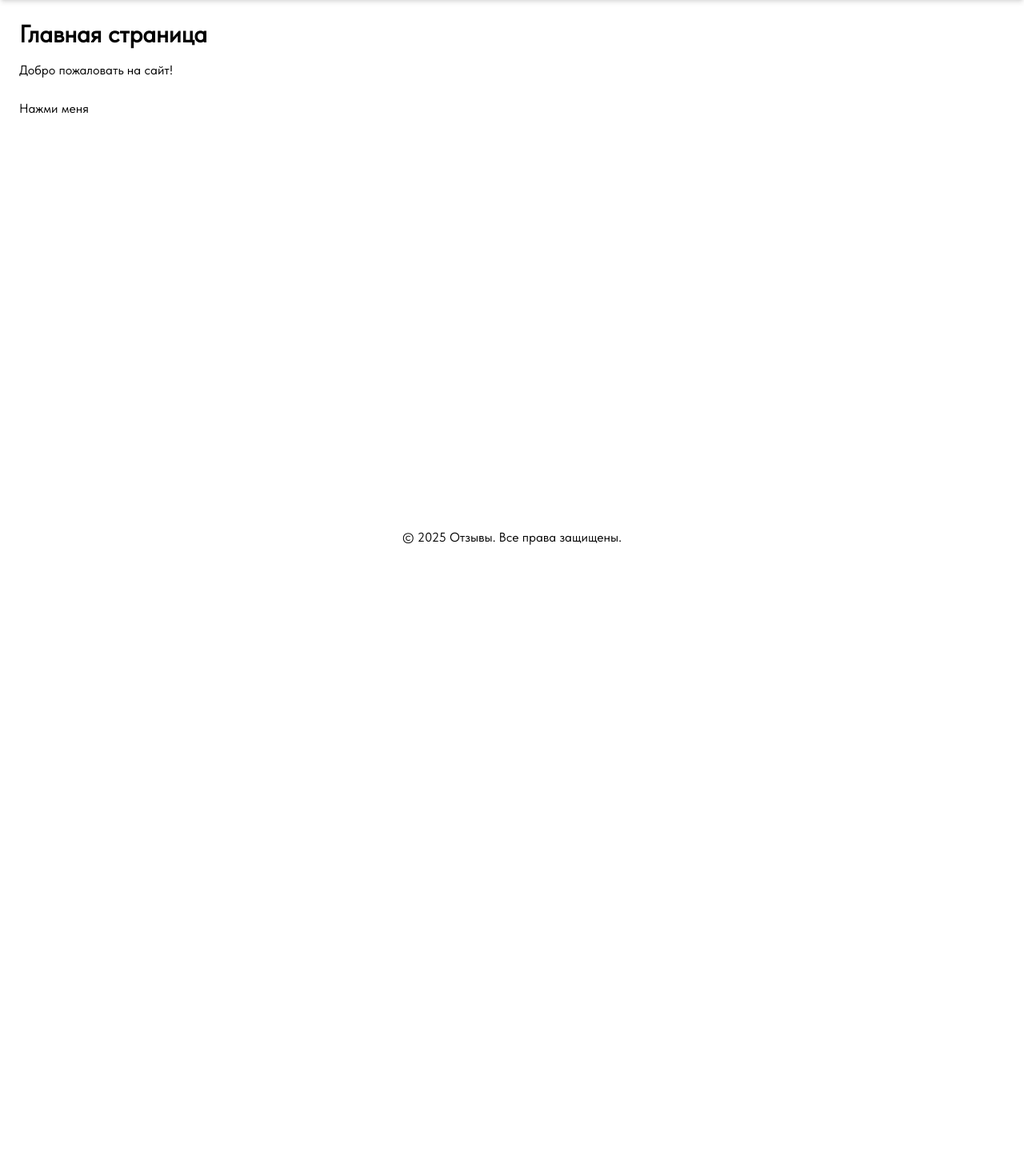
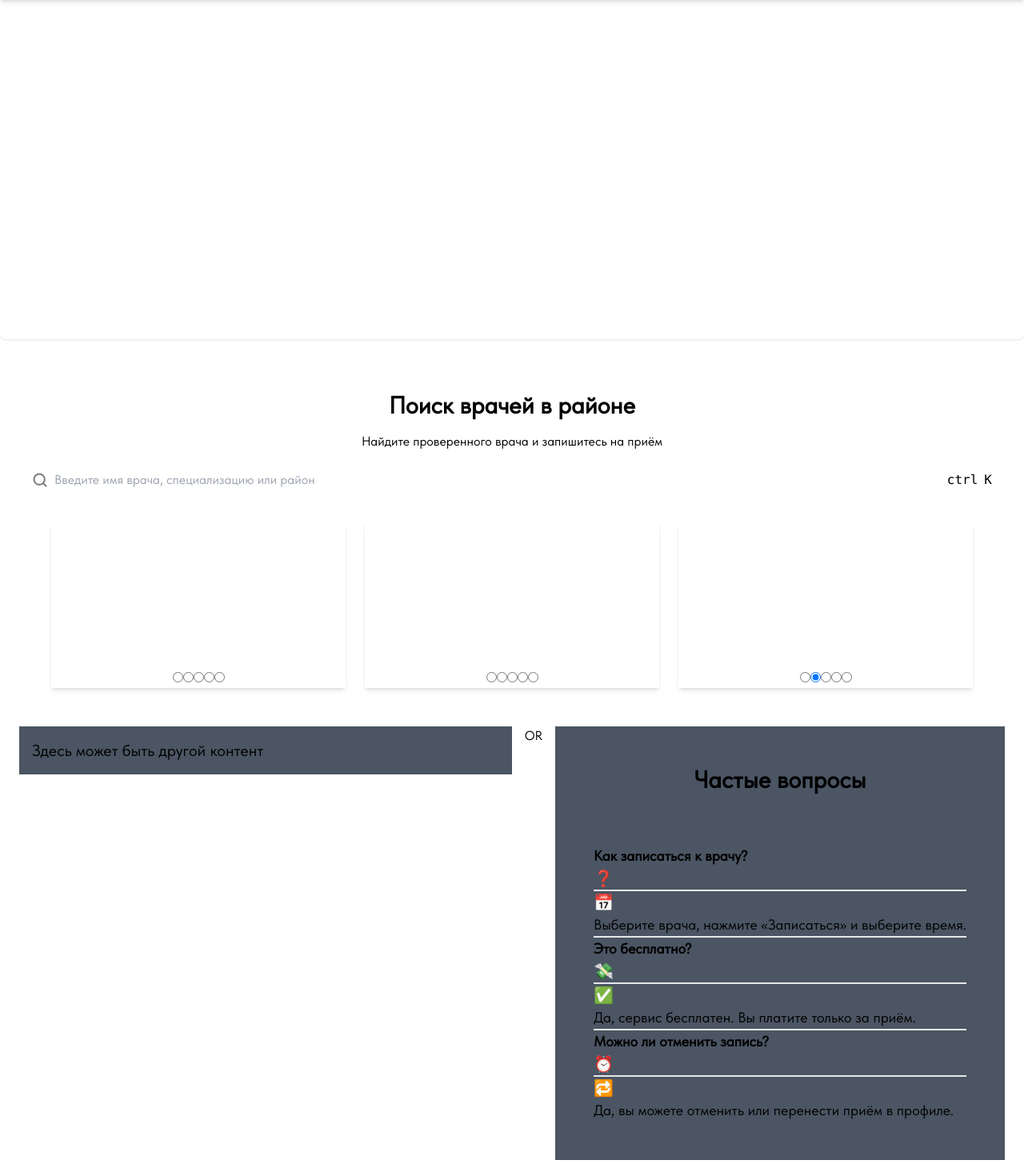
Before and after one commit to Iliiasik/Reviews, a React (Vite) app: page / in a window 1280 px wide. Shown: the part 100-1570 px from the top of the page at 80% size. Before the commit the page ends 800 px from the top, so only its background shows below. Built offline with nearby package versions, Linux system fonts and the light colour scheme.

Commit message:
чуть поделал главную страницу

```diff
--- /dev/null
+++ b/src/components/Home/Faq.tsx
@@ -0,0 +1,63 @@
+import React from 'react';
+
+const Faq: React.FC = () => {
+    return (
+        <section className="p-8 w-full max-w-6xl mx-auto">
+            <h2 className="text-3xl font-bold text-center mb-16">Частые вопросы</h2>
+            <ul className="timeline timeline-vertical text-lg">
+                <li>
+                    <div className="timeline-start timeline-box font-semibold">Как записаться к врачу?</div>
+                    <div className="timeline-middle">
+                        <div className="badge badge-primary badge-xl text-xl">❓</div>
+                    </div>
+                    <hr />
+                </li>
+                <li>
+                    <hr />
+                    <div className="timeline-middle">
+                        <div className="badge badge-primary badge-xl text-xl">📅</div>
+                    </div>
+                    <div className="timeline-end timeline-box">Выберите врача, нажмите «Записаться» и выберите время.</div>
+                    <hr />
+                </li>
+                <li>
+                    <hr />
+                    <div className="timeline-start timeline-box font-semibold">Это бесплатно?</div>
+                    <div className="timeline-middle">
+                        <div className="badge badge-primary badge-xl text-xl">💸</div>
+                    </div>
+                    <hr />
+                </li>
+                <li>
+                    <hr />
+                    <div className="timeline-middle ">
+                        <div className="badge badge-primary badge-xl text-xl">✅</div>
+                    </div>
+                    <div className="timeline-end timeline-box">Да, сервис бесплатен. Вы платите только за приём.</div>
+                    <hr />
+                </li>
+                <li>
+                    <hr />
+                    <div className="timeline-start timeline-box font-semibold">Можно ли отменить запись?</div>
+                    <div className="timeline-middle">
+                        <div className="badge badge-primary badge-xl text-xl">⏰</div>
+                    </div>
+                    <hr />
+                </li>
+                <li>
+                    <hr />
+                    <div className="timeline-middle">
+                        <div className="badge badge-primary badge-xl text-xl">🔁</div>
+                    </div>
+                    <div className="timeline-end timeline-box">Да, вы можете отменить или перенести приём в профиле.</div>
+
+                </li>
+            </ul>
+
+
+        </section>
+
+    );
+};
+
+export default Faq;
--- /dev/null
+++ b/src/components/Home/Hero.tsx
@@ -0,0 +1,21 @@
+// src/components/Hero.tsx
+import React from 'react';
+
+const Hero: React.FC = () => {
+    return (
+        <div className="hero min-h-[300px] bg-base-200 rounded-lg shadow mb-10 animate-pulse">
+            <div className="hero-content flex-col lg:flex-row-reverse gap-10">
+                <div className="skeleton w-64 h-64 rounded-lg"></div>
+                <div>
+                    <div className="skeleton h-8 w-64 mb-4"></div>
+                    <div className="skeleton h-4 w-96 mb-2"></div>
+                    <div className="skeleton h-4 w-80 mb-2"></div>
+                    <div className="skeleton h-4 w-72 mb-4"></div>
+                    <div className="skeleton h-10 w-32 rounded"></div>
+                </div>
+            </div>
+        </div>
+    );
+};
+
+export default Hero;
--- a/src/pages/Home.tsx
+++ b/src/pages/Home.tsx
@@ -1,18 +1,100 @@
-import React from 'react';
+import React, {useEffect, useRef} from 'react';
 import Navbar from '../components/Navbar';
 import Footer from '../components/Footer';
+import Hero from '../components/Home/Hero';
+import Faq from '../components/Home/Faq';
+
 
 const Home: React.FC = () => {
+    const searchInputRef = useRef<HTMLInputElement>(null);
+
+    useEffect(() => {
+        const handleKeyDown = (event: KeyboardEvent) => {
+            const isMac = navigator.platform.toUpperCase().includes('MAC');
+            const isSearchShortcut =
+                (isMac && event.metaKey && event.altKey && event.key.toLowerCase() === 'k') ||
+                (!isMac && event.ctrlKey && event.altKey && event.key.toLowerCase() === 'k');
+
+            if (isSearchShortcut) {
+                const activeTag = document.activeElement?.tagName;
+                if (['INPUT', 'TEXTAREA'].includes(activeTag ?? '') || (document.activeElement as HTMLElement)?.isContentEditable) return;
+
+                event.preventDefault();
+                searchInputRef.current?.focus();
+            }
+        };
+
+        window.addEventListener('keydown', handleKeyDown);
+        return () => window.removeEventListener('keydown', handleKeyDown);
+    }, []);
+
+
+
+
     return (
         <div className="flex flex-col min-h-screen">
             <Navbar />
-            <main className="flex-grow p-6">
-                <h1 className="text-3xl font-bold mb-4">Главная страница</h1>
-                <p className="mb-6">Добро пожаловать на сайт!</p>
+            <Hero />
+            <main className="flex-grow p-6 flex flex-col items-center justify-center text-center">
+                <h1 className="text-3xl font-bold mb-4">Поиск врачей в районе</h1>
+                <p className="mb-6">Найдите проверенного врача и запишитесь на приём</p>
 
-                <button className="btn btn-primary">Нажми меня</button>
+                {/*поисковый бар*/}
+                <div className="w-full px-4 mb-10">
+                    <label className="input input-bordered w-full flex items-center gap-2">
+                        <svg className="h-5 w-5 opacity-50" xmlns="http://www.w3.org/2000/svg" viewBox="0 0 24 24">
+                            <g strokeLinejoin="round" strokeLinecap="round" strokeWidth="2.5" fill="none" stroke="currentColor">
+                                <circle cx="11" cy="11" r="8"></circle>
+                                <path d="m21 21-4.3-4.3"></path>
+                            </g>
+                        </svg>
+                        <input
+                            ref={searchInputRef}
+                            type="search"
+                            className="grow"
+                            placeholder="Введите имя врача, специализацию или район"
+                        />
+
+                        <kbd className="kbd kbd-sm">ctrl</kbd>
+                        <kbd className="kbd kbd-sm">K</kbd>
+                    </label>
+                </div>
+
+                {/*скелеты карточек*/}
+                <div className="grid grid-cols-1 mb:grid-cols-2 lg:grid-cols-3 gap-6 w-full max-w-6xl">
+                    {Array.from({ length: 3 }).map((_, i) => (
+                        <div key={i} className="card w-full bg-base-100 shadow-md">
+                            <div className="card-body flex flex-col ">
+                                <div className="skeleton w-24 h-24 rounded-full mb-4"></div>
+                                <div className="skeleton h-6 w-1/2 mb-2"></div>
+                                <div className="skeleton h-4 w-full mb-2"></div>
+                                <div className="skeleton h-4 w-2/3"></div>
+                                <div className="rating rating-xl">
+                                    <input type="radio" name="rating-9" className="mask mask-star-2 bg-orange-400" aria-label="1 star" />
+                                    <input type="radio" name="rating-9" className="mask mask-star-2 bg-orange-400" aria-label="2 star" defaultChecked />
+                                    <input type="radio" name="rating-9" className="mask mask-star-2 bg-orange-400" aria-label="3 star" />
+                                    <input type="radio" name="rating-9" className="mask mask-star-2 bg-orange-400" aria-label="4 star" />
+                                    <input type="radio" name="rating-9" className="mask mask-star-2 bg-orange-400" aria-label="5 star" />
+                                </div>
+                            </div>
+                        </div>
+                    ))}
+                </div>
             </main>
-            <Footer />
+            <div className="flex w-full gap-4 p-6 items-start">
+                <div className="card bg-gray-600 rounded-box grow p-4">
+                    <p className="text-xl">Здесь может быть другой контент</p>
+                </div>
+
+                <div className="divider divider-horizontal">OR</div>
+
+                <div className="card bg-gray-600 rounded-box p-4">
+                    <Faq />
+                </div>
+            </div>
+
+
+            <Footer/>
         </div>
     );
 };
--- a/src/pages/NotFound.tsx
+++ b/src/pages/NotFound.tsx
@@ -3,10 +3,11 @@ import { Link } from 'react-router-dom';
 
 const NotFound: React.FC = () => {
     return (
-        <main>
-            <h1>404 — Страница не найдена</h1>
-            <p>Извините, такая страница отсутствует.</p>
-            <Link to="/">Вернуться на главную</Link>
+        <main className="flex flex-col items-center justify-center min-h-screen text-center p-6">
+            <div className="text-8xl mb-6">😢</div>
+            <h1 className="text-4xl font-bold mb-4">404 — Страница не найдена</h1>
+            <p className="mb-6 text-lg">Извините, такая страница отсутствует.</p>
+            <Link to="/" className="btn btn-primary">Вернуться на главную</Link>
         </main>
     );
 };
```
